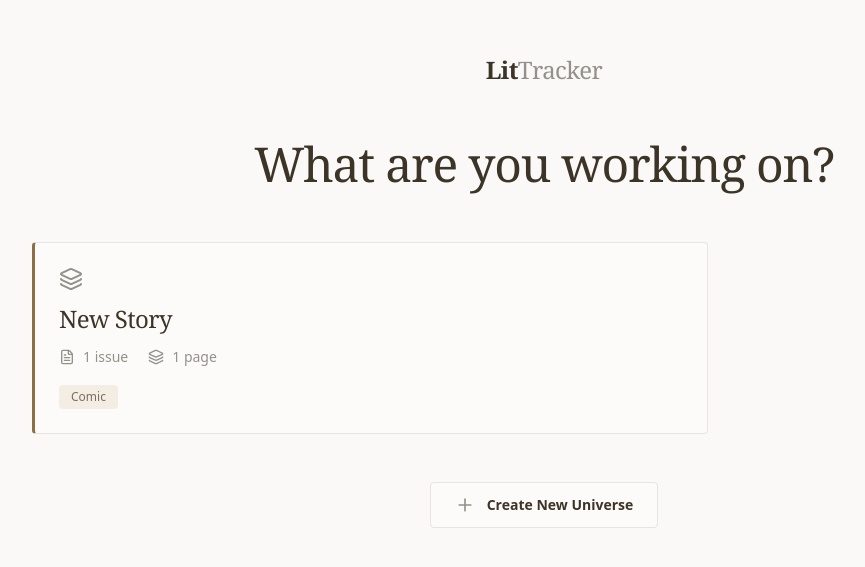
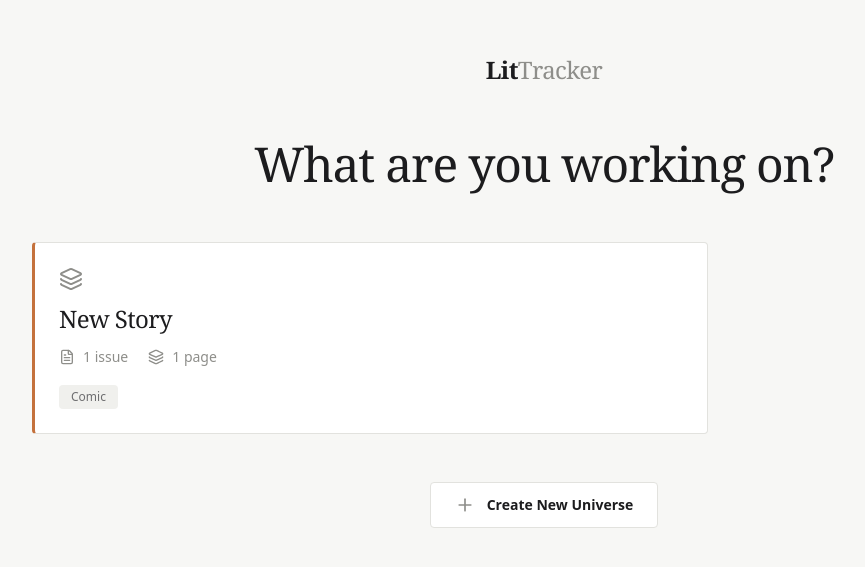
Before and after one commit to aandrewaugustine13-dev/Lit-Tracker, a React (Vite) app: page / in a window 1280 px wide. Shown: the part 109-676 px from the top of the page, without its empty margins (96-961 px from the left). Built offline with nearby package versions, Linux system fonts and the light colour scheme; no server answers.

Commit message:
Add files via upload

```diff
--- a/src/index.css
+++ b/src/index.css
@@ -3,38 +3,38 @@
 @custom-variant dark (&:where(.dark, .dark *));
 
 @theme {
-  /* Backgrounds */
-  --color-paper: #faf9f7;
-  --color-card: #fcfbf9;
-  --color-ink: #3d3428;
-  --color-border: #e8e4df;
+  /* Backgrounds — cool eggshell */
+  --color-paper: #F7F7F5;
+  --color-card: #FFFFFF;
+  --color-ink: #1C1C1E;
+  --color-border: #E2E2DE;
 
-  /* Surface scale */
-  --color-ink-600: #94918B;
-  --color-ink-700: #C8C5BF;
-  --color-ink-750: #D6D3CD;
-  --color-ink-800: #e8e4df;
-  --color-ink-850: #f0ede8;
-  --color-ink-900: #f4ede4;
-  --color-ink-950: #faf9f7;
+  /* Surface scale — cool neutrals, no warm bias */
+  --color-ink-600: #8E8E8A;
+  --color-ink-700: #B8B8B4;
+  --color-ink-750: #CCCCC8;
+  --color-ink-800: #E2E2DE;
+  --color-ink-850: #EAEAE6;
+  --color-ink-900: #F0F0ED;
+  --color-ink-950: #F7F7F5;
 
-  /* Primary accent — warm literary brown/sepia */
-  --color-ember-300: #b8996b;
-  --color-ember-400: #9d7e54;
-  --color-ember-500: #8b6f47;
-  --color-ember-600: #7a5f3a;
-  --color-ember-700: #6b4f2e;
-  --color-ember-900: rgba(139, 111, 71, 0.12);
+  /* Primary accent — burnt sienna */
+  --color-ember-300: #E0956A;
+  --color-ember-400: #D07E4E;
+  --color-ember-500: #C4713C;
+  --color-ember-600: #B0632F;
+  --color-ember-700: #955228;
+  --color-ember-900: rgba(196, 113, 60, 0.08);
 
-  /* Text scale */
-  --color-steel-50: #3d3428;
-  --color-steel-100: #4a3f35;
-  --color-steel-200: #574d43;
-  --color-steel-300: #6b5d52;
-  --color-steel-400: #7a6f65;
-  --color-steel-500: #94918B;
-  --color-steel-600: #C8C5BF;
-  --color-steel-700: #ddd8d3;
+  /* Text scale — true neutral grays */
+  --color-steel-50: #1C1C1E;
+  --color-steel-100: #1C1C1E;
+  --color-steel-200: #3A3A3C;
+  --color-steel-300: #555557;
+  --color-steel-400: #6E6E70;
+  --color-steel-500: #8E8E8A;
+  --color-steel-600: #B8B8B4;
+  --color-steel-700: #E2E2DE;
 
   /* Lore — rich indigo */
   --color-lore-300: #9499E0;
--- a/src/utils/loreConfig.ts
+++ b/src/utils/loreConfig.ts
@@ -32,7 +32,7 @@ export const LORE_TYPE_CONFIG: Record<LoreType, {
     color: 'text-amber-700',
     bgColor: 'bg-amber-50',
     borderColor: 'border-amber-200',
-    accentHex: '#BF7A3D',
+    accentHex: '#C4713C',
   },
   [LoreType.CONCEPT]: {
     label: 'Concept',
```
